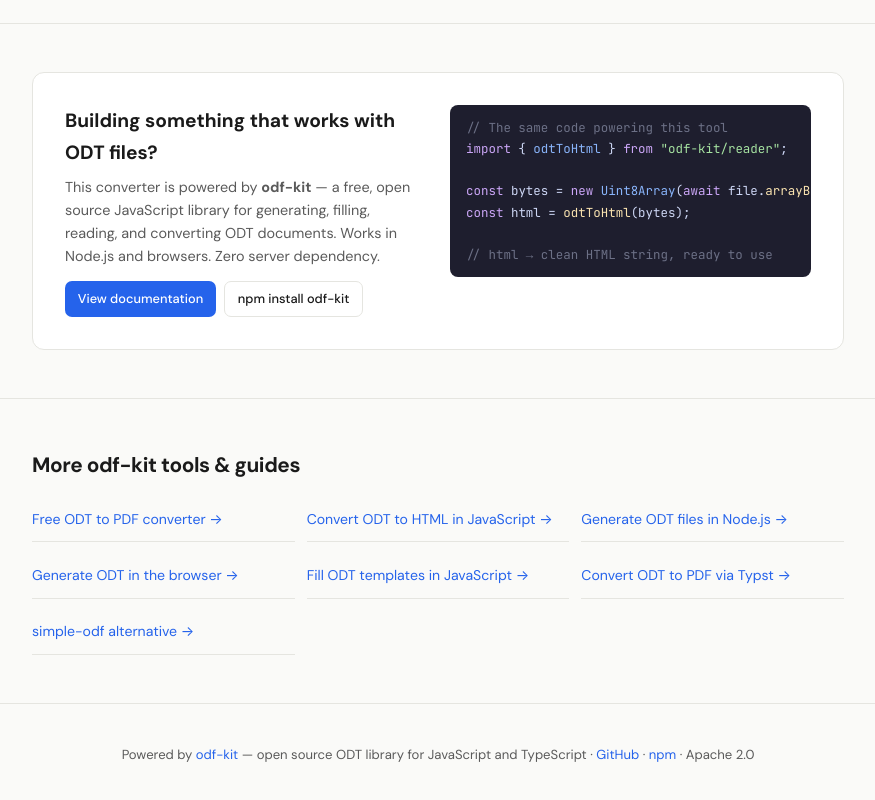
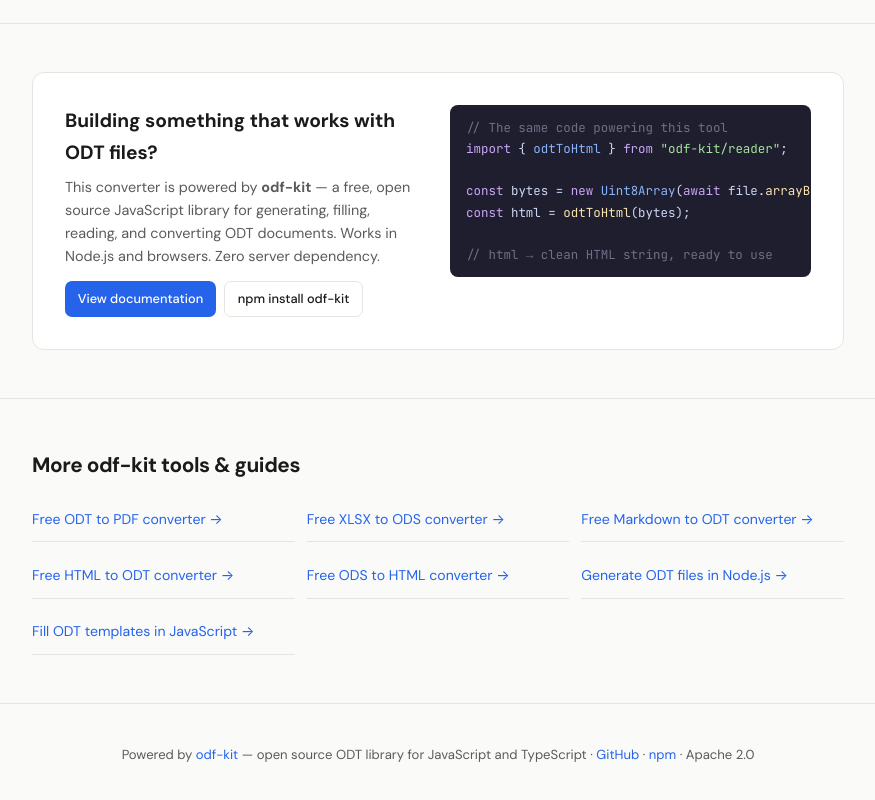
Before and after one commit to GitHubNewbie0/odf-kit, a website: page docs/tools/odt-to-html.html in a window 1280 px wide. Shown: the part 1331-2131 px from the top of the page, without its empty margins (202-1077 px from the left). Drawn offline with Linux system fonts and the light colour scheme.

Commit message:
chore: update More tools links across all tool pages

```diff
--- a/docs/tools/odt-to-html.html
+++ b/docs/tools/odt-to-html.html
@@ -551,12 +551,12 @@
     <h2 style="font-size:1.3rem;font-weight:700;margin-bottom:1rem;letter-spacing:-0.02em;">More odf-kit tools &amp; guides</h2>
     <div style="display:grid;grid-template-columns:repeat(auto-fit,minmax(200px,1fr));gap:0.75rem;font-size:0.88rem;">
       <a href="odt-to-pdf.html" style="color:var(--accent);text-decoration:none;padding:0.6rem 0;border-bottom:1px solid var(--border);">Free ODT to PDF converter →</a>
-	  <a href="../guides/odt-to-html-javascript.html" style="color:var(--accent);text-decoration:none;padding:0.6rem 0;border-bottom:1px solid var(--border);">Convert ODT to HTML in JavaScript →</a>
+      <a href="xlsx-to-ods.html" style="color:var(--accent);text-decoration:none;padding:0.6rem 0;border-bottom:1px solid var(--border);">Free XLSX to ODS converter →</a>
+      <a href="markdown-to-odt.html" style="color:var(--accent);text-decoration:none;padding:0.6rem 0;border-bottom:1px solid var(--border);">Free Markdown to ODT converter →</a>
+      <a href="html-to-odt.html" style="color:var(--accent);text-decoration:none;padding:0.6rem 0;border-bottom:1px solid var(--border);">Free HTML to ODT converter →</a>
+      <a href="ods-to-html.html" style="color:var(--accent);text-decoration:none;padding:0.6rem 0;border-bottom:1px solid var(--border);">Free ODS to HTML converter →</a>
       <a href="../guides/generate-odt-nodejs.html" style="color:var(--accent);text-decoration:none;padding:0.6rem 0;border-bottom:1px solid var(--border);">Generate ODT files in Node.js →</a>
-      <a href="../guides/generate-odt-browser.html" style="color:var(--accent);text-decoration:none;padding:0.6rem 0;border-bottom:1px solid var(--border);">Generate ODT in the browser →</a>
       <a href="../guides/fill-odt-template-javascript.html" style="color:var(--accent);text-decoration:none;padding:0.6rem 0;border-bottom:1px solid var(--border);">Fill ODT templates in JavaScript →</a>
-      <a href="../guides/odt-to-typst-pdf.html" style="color:var(--accent);text-decoration:none;padding:0.6rem 0;border-bottom:1px solid var(--border);">Convert ODT to PDF via Typst →</a>
-      <a href="../guides/simple-odf-alternative.html" style="color:var(--accent);text-decoration:none;padding:0.6rem 0;border-bottom:1px solid var(--border);">simple-odf alternative →</a>
     </div>
   </div>
 </section>
```
Also changed, not shown: docs/tools/html-to-odt.html (+2 -1 lines), docs/tools/markdown-to-odt.html (+3 -2 lines), docs/tools/ods-to-html.html (+2 -1 lines), docs/tools/odt-to-pdf.html (+4 -3 lines), docs/tools/xlsx-to-ods.html (+3 -2 lines).
